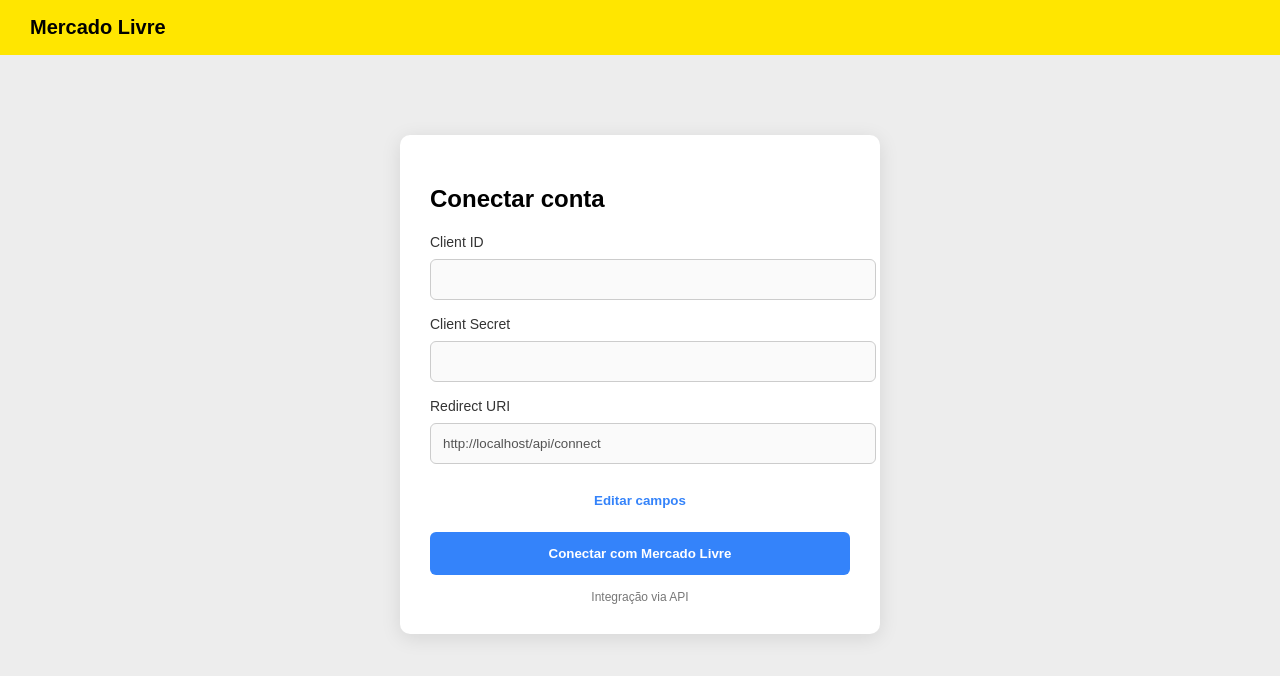
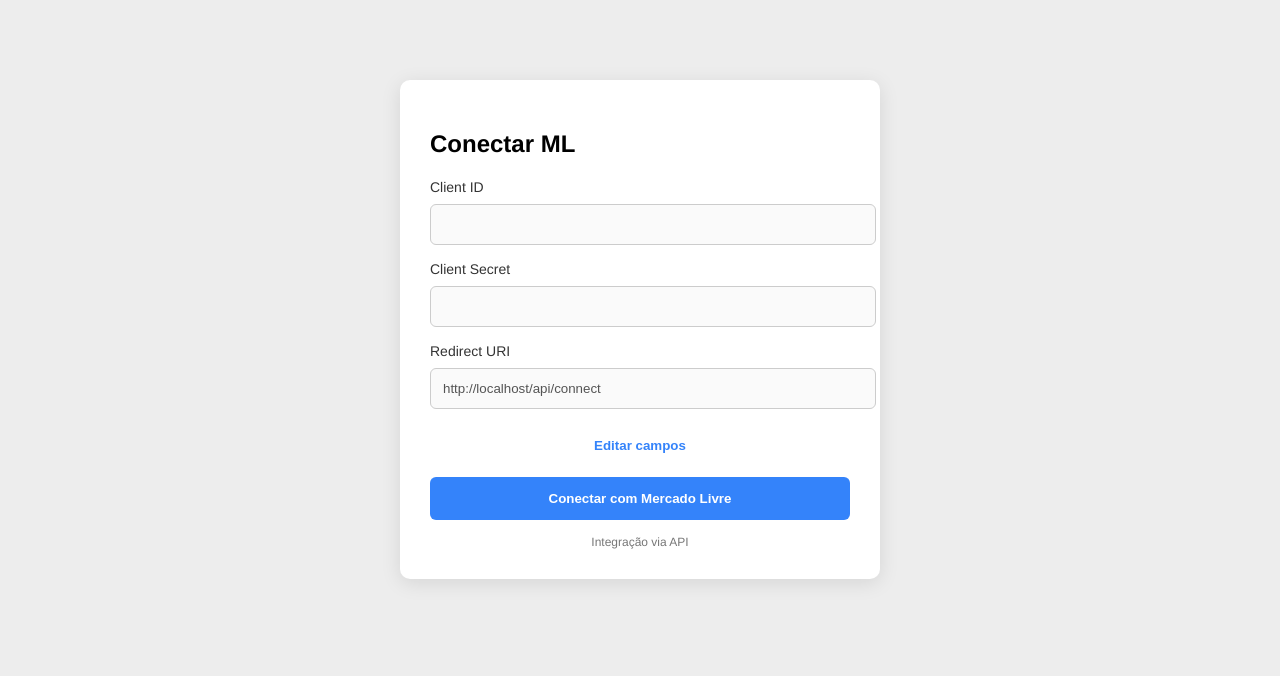
Before and after one commit to hiagorhyanns/mercado-livre-api, a plain HTML site: page index.html in a window 1280 px wide. Drawn offline with Linux system fonts and the light colour scheme.

Commit message:
Update index.html

```diff
--- a/index.html
+++ b/index.html
@@ -7,23 +7,14 @@
 <style>
 body {
   margin:0;
-  font-family: Arial, Helvetica;
+  font-family: Helvetica;
   background:#ededed;
 }
-
-.header {
-  background:#ffe600;
-  padding:16px 30px;
-  font-weight:bold;
-  font-size:20px;
-}
-
 .container {
   display:flex;
   justify-content:center;
   margin-top:80px;
 }
-
 .card {
   background:white;
   width:420px;
@@ -31,16 +22,13 @@ body {
   border-radius:10px;
   box-shadow:0 4px 20px rgba(0,0,0,0.1);
 }
-
 h2 {
   margin-bottom:20px;
 }
-
 label {
   font-size:14px;
   color:#333;
 }
-
 input {
   width:100%;
   padding:12px;
@@ -48,12 +36,10 @@ input {
   border:1px solid #ccc;
   border-radius:6px;
 }
-
 input:focus {
   border-color:#3483fa;
   outline:none;
 }
-
 button {
   width:100%;
   padding:14px;
@@ -62,22 +48,18 @@ button {
   font-weight:bold;
   cursor:pointer;
 }
-
 .connect {
   background:#3483fa;
   color:white;
 }
-
 .connect:hover {
   background:#2968c8;
 }
-
 .edit {
   background:transparent;
   color:#3483fa;
   margin-bottom:10px;
 }
-
 .footer {
   margin-top:15px;
   font-size:12px;
@@ -89,12 +71,10 @@ button {
 
 <body>
 
-<div class="header">Mercado Livre</div>
-
 <div class="container">
   <div class="card">
 
-    <h2>Conectar conta</h2>
+    <h2>Conectar ML</h2>
 
     <label>Client ID</label>
     <input id="client_id">
```
